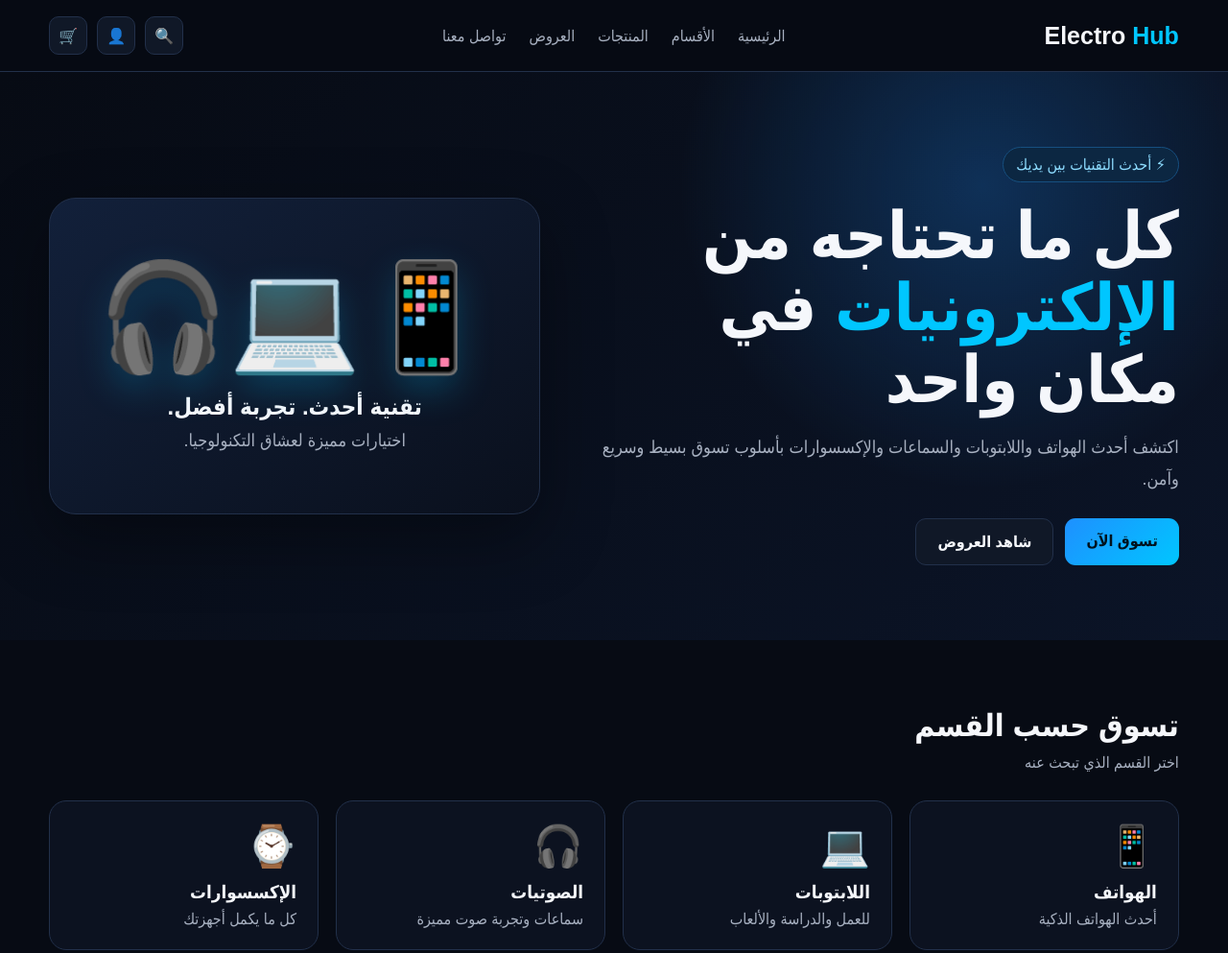
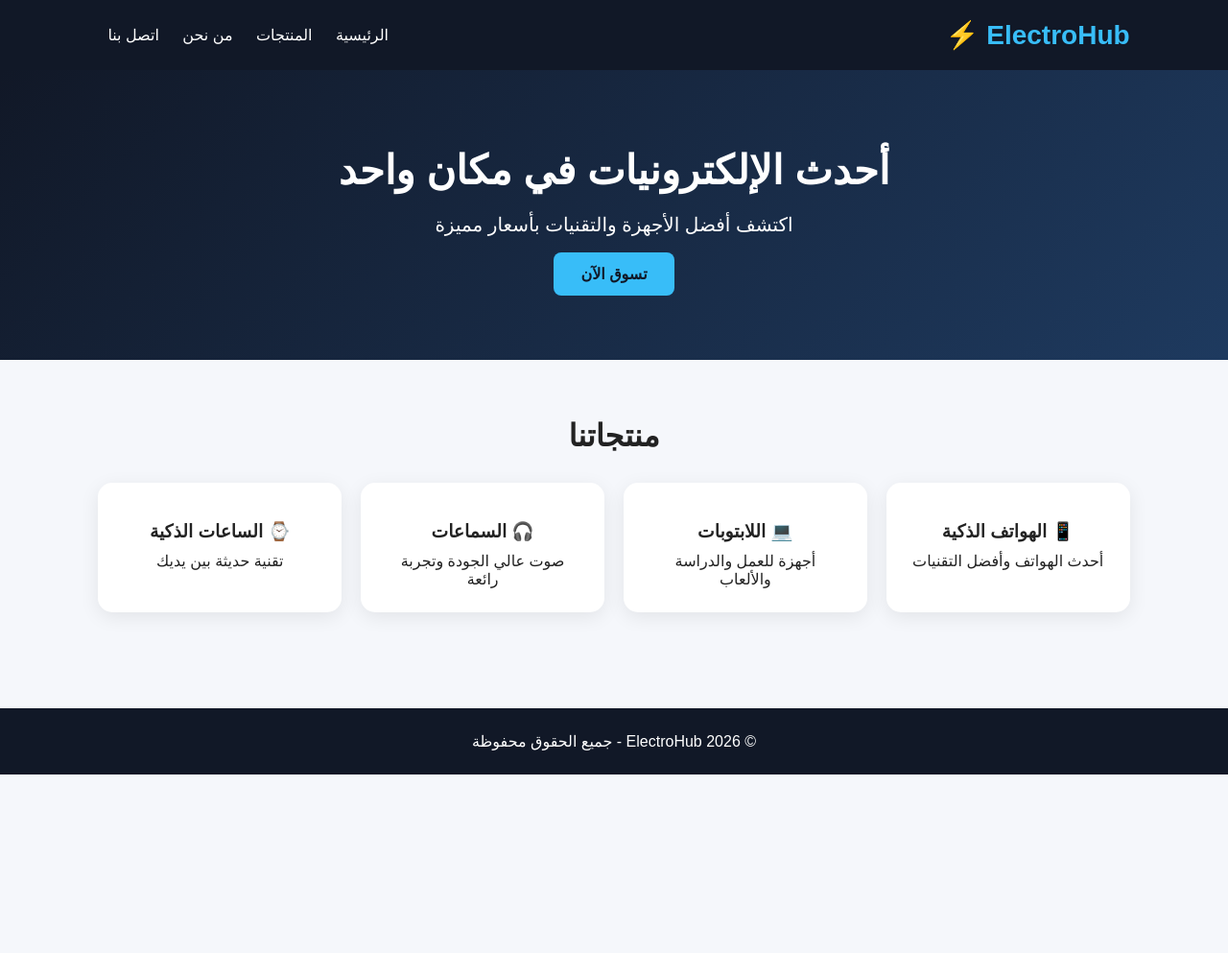
Before and after one commit to ashrifa12/-electrohub, a plain HTML site: page index.html in a window 1280 px wide. Shown: the top 993 px of the page at 96% size. After the commit the page ends 807 px from the top, so only its background shows below. Drawn offline with Linux system fonts and the light colour scheme.

Commit message:
Update index.html

```diff
--- a/index.html
+++ b/index.html
@@ -3,101 +3,170 @@
 <head>
   <meta charset="UTF-8">
   <meta name="viewport" content="width=device-width, initial-scale=1.0">
-<title>Electro Hub | متجر الإلكترونيات</title>
+
+  <title>ElectroHub | متجر الإلكترونيات</title>
+
   <style>
-:root{
-  --bg:#070b14; --card:#101827; --card2:#0c1220; --blue:#1e90ff;
-  --blue2:#00c6ff; --text:#f5f7fb; --muted:#a7b0c0; --border:#22304a;
+    * {
+      box-sizing: border-box;
+      margin: 0;
+      padding: 0;
     }
-*{box-sizing:border-box}
-body{margin:0;font-family:Arial,"Tahoma",sans-serif;background:var(--bg);color:var(--text)}
-a{text-decoration:none;color:inherit}
-.container{width:min(1180px,92%);margin:auto}
-header{position:sticky;top:0;z-index:10;background:rgba(7,11,20,.94);backdrop-filter:blur(12px);border-bottom:1px solid var(--border)}
-.nav{height:74px;display:flex;align-items:center;justify-content:space-between;gap:25px}
-.logo{font-size:25px;font-weight:800}.logo span{color:var(--blue2)}
-.links{display:flex;gap:24px;color:var(--muted)}.links a:hover{color:#fff}
-.icons{display:flex;gap:10px}.icon{width:40px;height:40px;border:1px solid var(--border);border-radius:10px;display:grid;place-items:center;background:var(--card)}
-.hero{padding:78px 0;background:radial-gradient(circle at 80% 20%,rgba(30,144,255,.25),transparent 28%),linear-gradient(135deg,#070b14,#0b1427)}
-.hero-grid{display:grid;grid-template-columns:1.1fr .9fr;gap:40px;align-items:center}
-.badge{display:inline-block;color:#8ddcff;background:#0c2742;border:1px solid #164f80;padding:8px 13px;border-radius:999px}
-h1{font-size:clamp(38px,6vw,68px);line-height:1.1;margin:18px 0}.hero h1 span{color:var(--blue2)}
-.hero p{font-size:18px;color:var(--muted);line-height:1.8;max-width:620px}
-.actions{display:flex;gap:12px;margin-top:25px;flex-wrap:wrap}
-.btn{padding:14px 22px;border-radius:11px;font-weight:bold;display:inline-block}
-.primary{background:linear-gradient(135deg,var(--blue),var(--blue2));color:#00121e}.secondary{border:1px solid var(--border);background:var(--card)}
-.hero-card{min-height:330px;border:1px solid var(--border);border-radius:28px;padding:28px;background:linear-gradient(145deg,#12203a,#0a101d);box-shadow:0 25px 70px rgba(0,0,0,.35);display:flex;flex-direction:column;justify-content:center}
-.gadget{font-size:110px;text-align:center;filter:drop-shadow(0 15px 18px rgba(0,198,255,.22))}
-.hero-card h3{text-align:center;font-size:24px;margin:15px 0 5px}.hero-card p{text-align:center;margin:0}
-section{padding:70px 0}.section-title{font-size:32px;margin:0 0 10px}.section-sub{color:var(--muted);margin:0 0 30px}
-.grid{display:grid;grid-template-columns:repeat(4,1fr);gap:18px}
-.category,.product,.offer{background:var(--card2);border:1px solid var(--border);border-radius:18px;padding:22px;transition:.2s}
-.category:hover,.product:hover{transform:translateY(-4px);border-color:#278ee7}
-.category .emoji{font-size:42px}.category h3{margin:13px 0 7px}.category p{color:var(--muted);margin:0}
-.products{grid-template-columns:repeat(4,1fr)}
-.product-image{height:150px;border-radius:14px;background:linear-gradient(135deg,#17243a,#0c1422);display:grid;place-items:center;font-size:64px}
-.product h3{margin:16px 0 8px}.price{color:var(--blue2);font-size:21px;font-weight:bold}.rating{color:#ffc857;margin:10px 0}
-.add{width:100%;border:0;border-radius:10px;padding:12px;background:#18365a;color:white;font-size:15px;cursor:pointer}.add:hover{background:#225991}
-.offer{background:linear-gradient(135deg,#102744,#161126);display:flex;align-items:center;justify-content:space-between;gap:20px}.offer h2{margin:0 0 8px}.offer p{color:var(--muted);margin:0}.offer .big{font-size:62px}
-.features{display:grid;grid-template-columns:repeat(3,1fr);gap:18px}.feature{padding:20px;border:1px solid var(--border);border-radius:16px;background:var(--card2)}.feature b{display:block;margin:8px 0}.feature span{color:var(--muted)}
-footer{border-top:1px solid var(--border);padding:38px 0;color:var(--muted)}.footer{display:flex;justify-content:space-between;gap:20px;flex-wrap:wrap}
-@media(max-width:850px){.hero-grid,.grid,.products,.features{grid-template-columns:1fr 1fr}.links{display:none}}
-@media(max-width:560px){.hero{padding:45px 0}.hero-grid,.grid,.products,.features{grid-template-columns:1fr}.nav{gap:10px}.logo{font-size:20px}.hero-card{min-height:240px}.gadget{font-size:82px}}
+
+    body {
+      font-family: Arial, sans-serif;
+      background: #f5f7fb;
+      color: #222;
+    }
+
+    header {
+      background: #111827;
+      color: white;
+      padding: 20px 8%;
+      display: flex;
+      justify-content: space-between;
+      align-items: center;
+    }
+
+    .logo {
+      font-size: 28px;
+      font-weight: bold;
+      color: #38bdf8;
+    }
+
+    nav a {
+      color: white;
+      text-decoration: none;
+      margin: 10px;
+    }
+
+    .hero {
+      text-align: center;
+      padding: 80px 20px;
+      background: linear-gradient(135deg, #111827, #1e3a5f);
+      color: white;
+    }
+
+    .hero h1 {
+      font-size: 42px;
+      margin-bottom: 20px;
+    }
+
+    .hero p {
+      font-size: 20px;
+      margin-bottom: 30px;
+    }
+
+    .btn {
+      background: #38bdf8;
+      color: #111827;
+      padding: 14px 28px;
+      border-radius: 8px;
+      text-decoration: none;
+      font-weight: bold;
+    }
+
+    .products {
+      padding: 60px 8%;
+      text-align: center;
+    }
+
+    .products h2 {
+      font-size: 32px;
+      margin-bottom: 30px;
+    }
+
+    .grid {
+      display: grid;
+      grid-template-columns: repeat(auto-fit, minmax(220px, 1fr));
+      gap: 20px;
+    }
+
+    .card {
+      background: white;
+      padding: 25px;
+      border-radius: 15px;
+      box-shadow: 0 5px 20px rgba(0,0,0,0.08);
+    }
+
+    .card img {
+      width: 100%;
+      height: 180px;
+      object-fit: contain;
+    }
+
+    .card h3 {
+      margin: 15px 0 10px;
+    }
+
+    .price {
+      color: #0284c7;
+      font-size: 20px;
+      font-weight: bold;
+    }
+
+    footer {
+      background: #111827;
+      color: white;
+      text-align: center;
+      padding: 25px;
+      margin-top: 40px;
+    }
   </style>
 </head>
+
 <body>
+
 <header>
-  <div class="container nav">
-    <div class="logo">Electro <span>Hub</span></div>
-    <nav class="links">
-      <a href="#home">الرئيسية</a><a href="#categories">الأقسام</a><a href="#products">المنتجات</a><a href="#offers">العروض</a><a href="#contact">تواصل معنا</a>
+  <div class="logo">ElectroHub ⚡</div>
+
+  <nav>
+    <a href="#">الرئيسية</a>
+    <a href="#products">المنتجات</a>
+    <a href="#">من نحن</a>
+    <a href="#">اتصل بنا</a>
   </nav>
-    <div class="icons"><div class="icon">🔍</div><div class="icon">👤</div><div class="icon">🛒</div></div>
-  </div>
 </header>
 
-<main>
-<section class="hero" id="home">
-<div class="container hero-grid">
-<div>
-  <div class="badge">⚡ أحدث التقنيات بين يديك</div>
-  <h1>كل ما تحتاجه من <span>الإلكترونيات</span> في مكان واحد</h1>
-  <p>اكتشف أحدث الهواتف واللابتوبات والسماعات والإكسسوارات بأسلوب تسوق بسيط وسريع وآمن.</p>
-  <div class="actions"><a class="btn primary" href="#products">تسوق الآن</a><a class="btn secondary" href="#offers">شاهد العروض</a></div>
-</div>
-<div class="hero-card"><div class="gadget">📱💻🎧</div><h3>تقنية أحدث. تجربة أفضل.</h3><p>اختيارات مميزة لعشاق التكنولوجيا.</p></div>
-</div>
+<section class="hero">
+  <h1>أحدث الإلكترونيات في مكان واحد</h1>
+  <p>اكتشف أفضل الأجهزة والتقنيات بأسعار مميزة</p>
+  <a href="#products" class="btn">تسوق الآن</a>
 </section>
 
-<section id="categories"><div class="container">
-<h2 class="section-title">تسوق حسب القسم</h2><p class="section-sub">اختر القسم الذي تبحث عنه</p>
+<section class="products" id="products">
+
+  <h2>منتجاتنا</h2>
+
   <div class="grid">
-<div class="category"><div class="emoji">📱</div><h3>الهواتف</h3><p>أحدث الهواتف الذكية</p></div>
-<div class="category"><div class="emoji">💻</div><h3>اللابتوبات</h3><p>للعمل والدراسة والألعاب</p></div>
-<div class="category"><div class="emoji">🎧</div><h3>الصوتيات</h3><p>سماعات وتجربة صوت مميزة</p></div>
-<div class="category"><div class="emoji">⌚</div><h3>الإكسسوارات</h3><p>كل ما يكمل أجهزتك</p></div>
+
+    <div class="card">
+      <h3>📱 الهواتف الذكية</h3>
+      <p>أحدث الهواتف وأفضل التقنيات</p>
     </div>
-</div></section>
 
-<section id="products"><div class="container">
-<h2 class="section-title">المنتجات المميزة</h2><p class="section-sub">نماذج أولية للمنتجات — يمكن تغييرها لاحقاً بمنتجاتك الحقيقية</p>
-<div class="grid products">
-<div class="product"><div class="product-image">📱</div><h3>Smart X Pro</h3><div class="rating">★★★★★</div><div class="price">2,999 AED</div><button class="add">أضف إلى السلة</button></div>
-<div class="product"><div class="product-image">💻</div><h3>Ultra Laptop 14</h3><div class="rating">★★★★★</div><div class="price">4,499 AED</div><button class="add">أضف إلى السلة</button></div>
-<div class="product"><div class="product-image">🎧</div><h3>Wireless Pro</h3><div class="rating">★★★★☆</div><div class="price">699 AED</div><button class="add">أضف إلى السلة</button></div>
-<div class="product"><div class="product-image">⌚</div><h3>Smart Watch</h3><div class="rating">★★★★★</div><div class="price">899 AED</div><button class="add">أضف إلى السلة</button></div>
+    <div class="card">
+      <h3>💻 اللابتوبات</h3>
+      <p>أجهزة للعمل والدراسة والألعاب</p>
     </div>
-</div></section>
 
-<section id="offers"><div class="container"><div class="offer"><div><h2>🔥 عروض خاصة لفترة محدودة</h2><p>خصومات مميزة على مجموعة مختارة من الإلكترونيات.</p><div class="actions"><a class="btn primary" href="#products">اكتشف العروض</a></div></div><div class="big">⚡</div></div></div></section>
+    <div class="card">
+      <h3>🎧 السماعات</h3>
+      <p>صوت عالي الجودة وتجربة رائعة</p>
+    </div>
 
-<section><div class="container"><div class="features">
-<div class="feature">🚚<b>توصيل سريع</b><span>خدمة توصيل مريحة وسريعة</span></div>
-<div class="feature">🔒<b>دفع آمن</b><span>حماية وأمان أثناء الدفع</span></div>
-<div class="feature">💬<b>دعم العملاء</b><span>نحن جاهزون لمساعدتك</span></div>
-</div></div></section>
-</main>
+    <div class="card">
+      <h3>⌚ الساعات الذكية</h3>
+      <p>تقنية حديثة بين يديك</p>
+    </div>
 
-<footer id="contact"><div class="container footer"><div><div class="logo">Electro <span>Hub</span></div><p>متجرك الإلكتروني للتكنولوجيا والإلكترونيات.</p></div><div>© 2026 Electro Hub — جميع الحقوق محفوظة</div></div></footer>
+  </div>
+
+</section>
+
+<footer>
+  <p>© 2026 ElectroHub - جميع الحقوق محفوظة</p>
+</footer>
+
 </body>
 </html>
```
Lines whose indentation alone changed are shown as unchanged.
